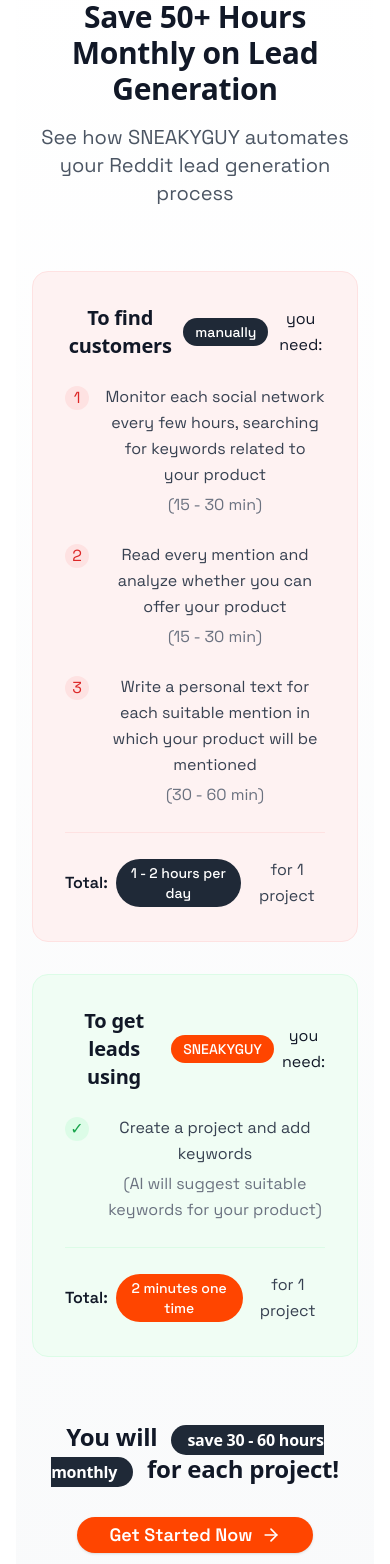
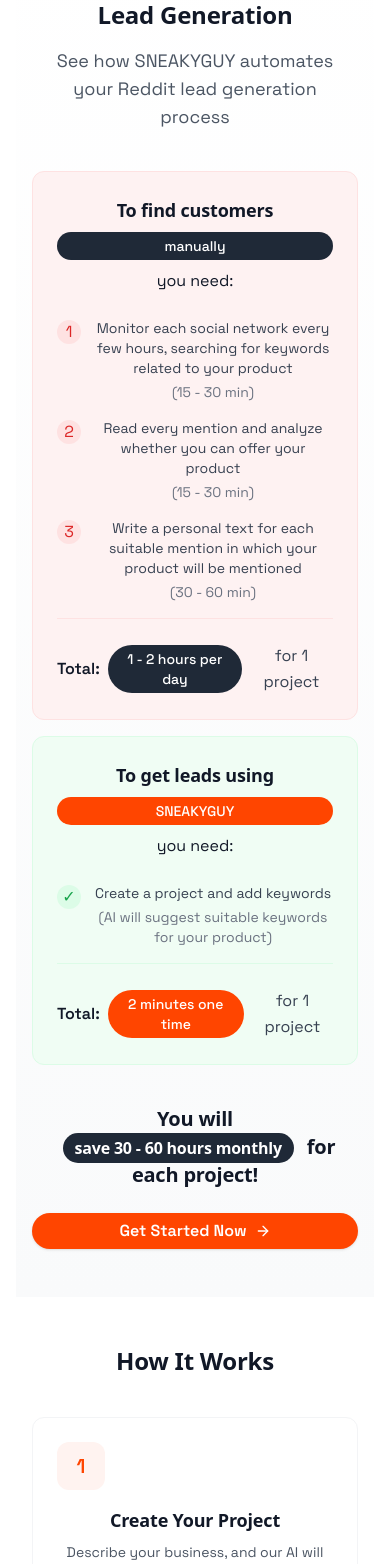
Before and after one commit to pratie/vercel-f, a Next.js app: page / in a window 390 px wide. Shown: the part 1464-3028 px from the top of the page. Built offline with nearby package versions, Linux system fonts and the light colour scheme; no server answers.

Commit message:
mobile optimised page

```diff
--- a/app/page.tsx
+++ b/app/page.tsx
@@ -116,54 +116,54 @@
               </div>
 
               {/* Value Proposition Section */}
-              <div className="py-20 bg-gradient-to-b from-white to-gray-50">
+              <div className="py-12 sm:py-20 bg-gradient-to-b from-white to-gray-50">
                 <div className="max-w-7xl mx-auto px-4 sm:px-6 lg:px-8">
-                  <div className="text-center mb-16">
-                    <h2 className="text-3xl font-bold text-gray-900 mb-4">
+                  <div className="text-center mb-10 sm:mb-16">
+                    <h2 className="text-2xl sm:text-3xl font-bold text-gray-900 mb-4">
                       Save 50+ Hours Monthly on Lead Generation
                     </h2>
-                    <p className="text-xl text-gray-600 max-w-3xl mx-auto">
+                    <p className="text-lg sm:text-xl text-gray-600 max-w-3xl mx-auto px-4 sm:px-0">
                       See how SNEAKYGUY automates your Reddit lead generation process
                     </p>
                   </div>
 
-                  <div className="grid md:grid-cols-2 gap-8 max-w-5xl mx-auto">
+                  <div className="grid grid-cols-1 md:grid-cols-2 gap-4 sm:gap-8 max-w-5xl mx-auto">
                     {/* Manual Process Card */}
-                    <div className="bg-red-50 rounded-2xl p-8 border border-red-100">
-                      <div className="flex items-center mb-6">
-                        <h3 className="text-xl font-semibold text-gray-900">To find customers</h3>
-                        <span className="bg-gray-800 text-white px-3 py-1 rounded-full text-sm font-medium mx-2">
+                    <div className="bg-red-50 rounded-xl sm:rounded-2xl p-6 sm:p-8 border border-red-100">
+                      <div className="flex flex-col sm:flex-row sm:items-center mb-6 gap-2 sm:gap-0">
+                        <h3 className="text-lg sm:text-xl font-semibold text-gray-900">To find customers</h3>
+                        <span className="bg-gray-800 text-white px-3 py-1 rounded-full text-sm font-medium sm:mx-2 inline-block sm:inline">
                           manually
                         </span>
                         <span className="text-gray-900">you need:</span>
                       </div>
 
-                      <div className="space-y-6">
-                        <div className="flex items-start gap-4">
+                      <div className="space-y-4 sm:space-y-6">
+                        <div className="flex items-start gap-3 sm:gap-4">
                           <div className="flex-shrink-0 h-6 w-6 flex items-center justify-center rounded-full bg-red-100 text-red-600 mt-0.5">
                             1
                           </div>
-                          <p className="text-gray-700 flex-1">
+                          <p className="text-sm sm:text-base text-gray-700 flex-1">
                             Monitor each social network every few hours, searching for keywords related to your product
-                            <span className="text-gray-500 block mt-1">(15 - 30 min)</span>
+                            <span className="text-gray-500 block mt-1 text-sm">(15 - 30 min)</span>
                           </p>
                         </div>
-                        <div className="flex items-start gap-4">
+                        <div className="flex items-start gap-3 sm:gap-4">
                           <div className="flex-shrink-0 h-6 w-6 flex items-center justify-center rounded-full bg-red-100 text-red-600 mt-0.5">
                             2
                           </div>
-                          <p className="text-gray-700 flex-1">
+                          <p className="text-sm sm:text-base text-gray-700 flex-1">
                             Read every mention and analyze whether you can offer your product
-                            <span className="text-gray-500 block mt-1">(15 - 30 min)</span>
+                            <span className="text-gray-500 block mt-1 text-sm">(15 - 30 min)</span>
                           </p>
                         </div>
-                        <div className="flex items-start gap-4">
+                        <div className="flex items-start gap-3 sm:gap-4">
                           <div className="flex-shrink-0 h-6 w-6 flex items-center justify-center rounded-full bg-red-100 text-red-600 mt-0.5">
                             3
                           </div>
-                          <p className="text-gray-700 flex-1">
+                          <p className="text-sm sm:text-base text-gray-700 flex-1">
                             Write a personal text for each suitable mention in which your product will be mentioned
-                            <span className="text-gray-500 block mt-1">(30 - 60 min)</span>
+                            <span className="text-gray-500 block mt-1 text-sm">(30 - 60 min)</span>
                           </p>
                         </div>
                         <div className="mt-8 border-t border-red-100 pt-6">
@@ -179,23 +179,23 @@
                     </div>
 
                     {/* SNEAKYGUY Process Card */}
-                    <div className="bg-green-50 rounded-2xl p-8 border border-green-100">
-                      <div className="flex items-center mb-6">
-                        <h3 className="text-xl font-semibold text-gray-900">To get leads using</h3>
-                        <span className="bg-[#ff4500] text-white px-3 py-1 rounded-full text-sm font-medium mx-2">
+                    <div className="bg-green-50 rounded-xl sm:rounded-2xl p-6 sm:p-8 border border-green-100">
+                      <div className="flex flex-col sm:flex-row sm:items-center mb-6 gap-2 sm:gap-0">
+                        <h3 className="text-lg sm:text-xl font-semibold text-gray-900">To get leads using</h3>
+                        <span className="bg-[#ff4500] text-white px-3 py-1 rounded-full text-sm font-medium sm:mx-2 inline-block sm:inline">
                           SNEAKYGUY
                         </span>
                         <span className="text-gray-900">you need:</span>
                       </div>
 
-                      <div className="space-y-6">
-                        <div className="flex items-start gap-4">
+                      <div className="space-y-4 sm:space-y-6">
+                        <div className="flex items-start gap-3 sm:gap-4">
                           <div className="flex-shrink-0 h-6 w-6 flex items-center justify-center rounded-full bg-green-100 text-green-600 mt-0.5">
                             ✓
                           </div>
-                          <p className="text-gray-700 flex-1">
+                          <p className="text-sm sm:text-base text-gray-700 flex-1">
                             Create a project and add keywords
-                            <span className="text-gray-500 block mt-1">(AI will suggest suitable keywords for your product)</span>
+                            <span className="text-gray-500 block mt-1 text-sm">(AI will suggest suitable keywords for your product)</span>
                           </p>
                         </div>
                         <div className="mt-8 border-t border-green-100 pt-6">
@@ -212,17 +212,17 @@
                   </div>
 
                   {/* Bottom CTA */}
-                  <div className="text-center mt-16">
+                  <div className="text-center mt-10 sm:mt-16">
                     <div className="inline-flex flex-col items-center">
-                      <h3 className="text-2xl font-bold text-gray-900 mb-8">
-                        You will <span className="bg-gray-800 text-white px-4 py-1 rounded-full mx-2">save 30 - 60 hours monthly</span> for each project!
+                      <h3 className="text-xl sm:text-2xl font-bold text-gray-900 mb-6 sm:mb-8 px-4">
+                        You will <span className="bg-gray-800 text-white px-3 sm:px-4 py-1 rounded-full mx-2 whitespace-nowrap">save 30 - 60 hours monthly</span> for each project!
                       </h3>
                       <Button
                         onClick={() => router.push('/login')}
-                        className="bg-[#ff4500] hover:bg-[#ff4500]/90 text-white px-8 py-4 rounded-full text-lg font-semibold"
+                        className="bg-[#ff4500] hover:bg-[#ff4500]/90 text-white px-6 sm:px-8 py-3 sm:py-4 rounded-full text-base sm:text-lg font-semibold w-full sm:w-auto"
                       >
                         Get Started Now
-                        <ArrowRight className="ml-2 h-5 w-5" />
+                        <ArrowRight className="ml-2 h-4 w-4 sm:h-5 sm:w-5" />
                       </Button>
                     </div>
                   </div>
@@ -230,32 +230,32 @@
               </div>
 
               {/* How It Works Section */}
-              <div className="py-20 bg-white">
+              <div className="py-12 sm:py-20 bg-white">
                 <div className="max-w-screen-xl mx-auto px-4 sm:px-6 lg:px-8">
-                  <h2 className="text-2xl sm:text-3xl font-semibold text-gray-900 mb-12 text-center">
+                  <h2 className="text-2xl sm:text-3xl font-bold text-gray-900 text-center mb-10 sm:mb-16">
                     How It Works
                   </h2>
-                  <div className="grid grid-cols-1 md:grid-cols-3 gap-8 max-w-5xl mx-auto">
-                    <div className="bg-white p-6 rounded-2xl border border-gray-100">
+                  <div className="grid grid-cols-1 md:grid-cols-3 gap-6 sm:gap-8 max-w-5xl mx-auto">
+                    <div className="bg-white p-6 sm:p-8 rounded-xl sm:rounded-2xl border border-gray-100 hover:shadow-md transition-shadow">
                       <div className="mb-4 h-12 w-12 rounded-xl bg-[#fff3f0] flex items-center justify-center">
                         <span className="text-[#ff4500] font-semibold text-xl">1</span>
                       </div>
-                      <h3 className="text-lg font-semibold text-gray-900 mb-2">Create Your Project</h3>
-                      <p className="text-gray-600">Describe your business, and our AI will generate targeted keywords and relevant subreddits.</p>
+                      <h3 className="text-lg sm:text-xl font-semibold text-gray-900 mb-2">Create Your Project</h3>
+                      <p className="text-sm sm:text-base text-gray-600">Describe your business, and our AI will generate targeted keywords and relevant subreddits.</p>
                     </div>
-                    <div className="bg-white p-6 rounded-2xl border border-gray-100">
+                    <div className="bg-white p-6 sm:p-8 rounded-xl sm:rounded-2xl border border-gray-100 hover:shadow-md transition-shadow">
                       <div className="mb-4 h-12 w-12 rounded-xl bg-[#fff3f0] flex items-center justify-center">
                         <span className="text-[#ff4500] font-semibold text-xl">2</span>
                       </div>
-                      <h3 className="text-lg font-semibold text-gray-900 mb-2">AI-Powered Discovery</h3>
-                      <p className="text-gray-600">Our AI continuously monitors Reddit, finding and scoring relevant opportunities.</p>
+                      <h3 className="text-lg sm:text-xl font-semibold text-gray-900 mb-2">AI-Powered Discovery</h3>
+                      <p className="text-sm sm:text-base text-gray-600">Our AI continuously monitors Reddit, finding and scoring relevant opportunities.</p>
                     </div>
-                    <div className="bg-white p-6 rounded-2xl border border-gray-100">
+                    <div className="bg-white p-6 sm:p-8 rounded-xl sm:rounded-2xl border border-gray-100 hover:shadow-md transition-shadow">
                       <div className="mb-4 h-12 w-12 rounded-xl bg-[#fff3f0] flex items-center justify-center">
                         <span className="text-[#ff4500] font-semibold text-xl">3</span>
                       </div>
-                      <h3 className="text-lg font-semibold text-gray-900 mb-2">Smart Engagement</h3>
-                      <p className="text-gray-600">Get AI-generated reply suggestions that naturally promote your brand.</p>
+                      <h3 className="text-lg sm:text-xl font-semibold text-gray-900 mb-2">Smart Engagement</h3>
+                      <p className="text-sm sm:text-base text-gray-600">Get AI-generated reply suggestions that naturally promote your brand.</p>
                     </div>
                   </div>
                 </div>
@@ -282,20 +282,20 @@
               </div>
 
               {/* Final CTA Section */}
-              <div className="py-20 bg-gradient-to-b from-gray-50 to-white">
+              <div className="py-12 sm:py-20 bg-gradient-to-b from-gray-50 to-white">
                 <div className="max-w-screen-xl mx-auto px-4 sm:px-6 lg:px-8 text-center">
-                  <h2 className="text-3xl font-bold text-gray-900 mb-8">
+                  <h2 className="text-2xl sm:text-3xl font-bold text-gray-900 mb-6 sm:mb-8">
                     Ready to Automate Your Reddit Lead Generation?
                   </h2>
-                  <p className="text-xl text-gray-600 mb-12 max-w-3xl mx-auto">
+                  <p className="text-lg sm:text-xl text-gray-600 mb-8 sm:mb-12 max-w-3xl mx-auto px-4 sm:px-0">
                     Join the early access program and start saving 30-60 hours monthly on your lead generation efforts.
                   </p>
                   <Button
                     onClick={() => router.push('/login')}
-                    className="bg-[#ff4500] hover:bg-[#ff4500]/90 text-white px-8 py-4 rounded-full text-lg font-semibold"
+                    className="bg-[#ff4500] hover:bg-[#ff4500]/90 text-white px-6 sm:px-8 py-3 sm:py-4 rounded-full text-base sm:text-lg font-semibold w-full sm:w-auto"
                   >
                     Get Early Access
-                    <ArrowRight className="ml-2 h-5 w-5" />
+                    <ArrowRight className="ml-2 h-4 w-4 sm:h-5 sm:w-5" />
                   </Button>
                 </div>
               </div>
```
